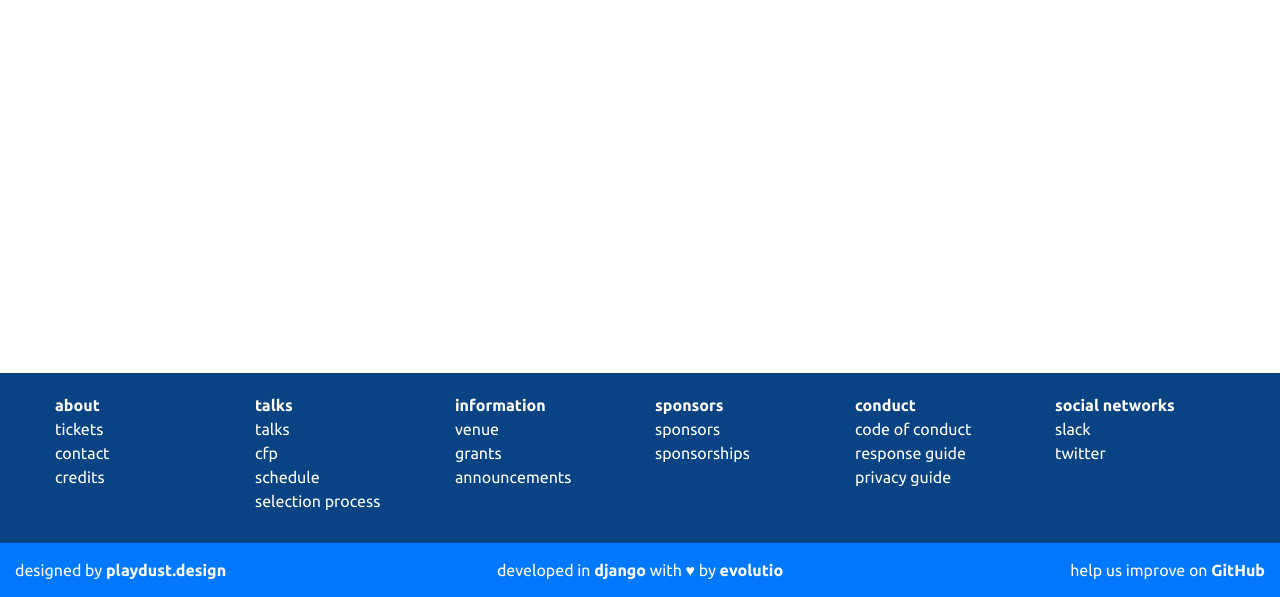
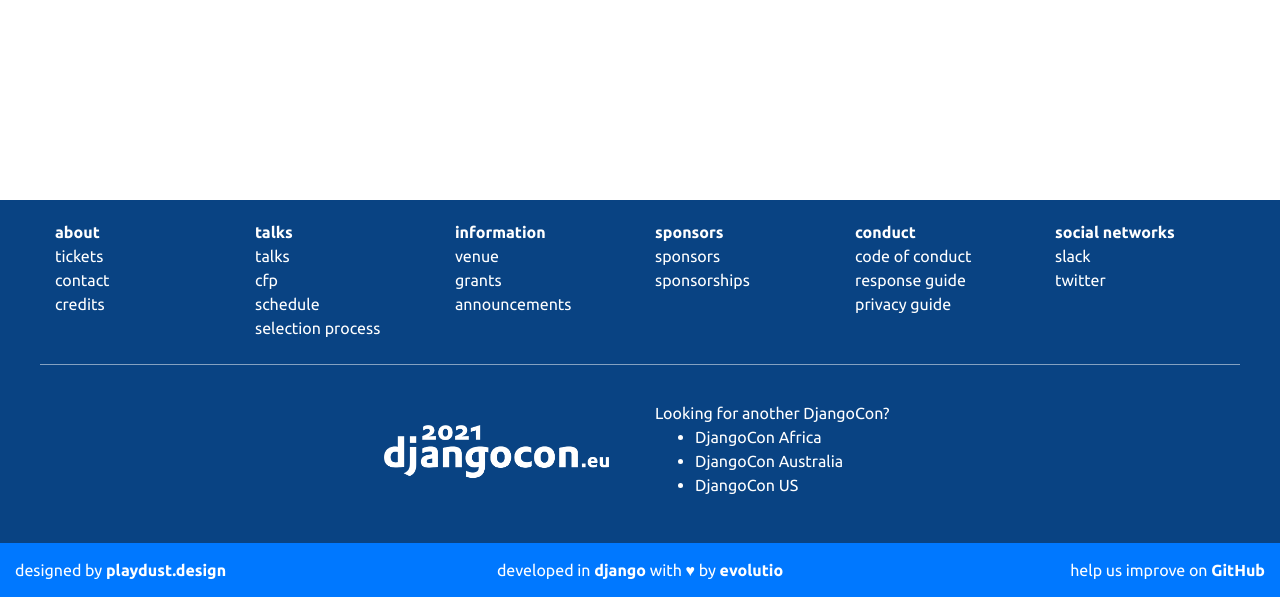
Before and after one commit to djangocon/2021.djangocon.eu, a Django app: page /accounts/password/reset/ in a window 1280 px wide. Shown: the part 203-800 px from the top of the page. Run offline with Django 3.2, Linux system fonts and the light colour scheme; some libraries are stand-ins or nearby versions.

Commit message:
other djcs in footer

```diff
--- a/djangocon_2020/templates/modules/footer.html
+++ b/djangocon_2020/templates/modules/footer.html
@@ -40,6 +40,18 @@
       <a class="text-white" href="https://join.slack.com/t/djangoconeurope2020/shared_invite/zt-cyuhq1vr-XNFnxqD63YGTCl_YdwUJzw" target="_blank">slack</a><br/>
       <a class="text-white" href="https://twitter.com/djangoconeurope" target="_blank">twitter</a>
     </div>
+    <hr class="w-100 mt-4" style="border-top: 1px solid rgba(255, 255, 255, .5)"/>
+    <div class="col-sm-6 col-12 text-sm-right mt-3">
+      <a class="nav-link" href="/home"><img src="{% static 'images/logo.png' %}" alt="Logo" height="70rem;"></a>
+    </div>
+    <div class="col-sm-6 col-12 text-small">
+      Looking for another DjangoCon?
+      <ul>
+        <li><a class="text-white" href="https://djangocon.africa/" target="_blank">DjangoCon Africa</a></li>
+        <li><a class="text-white" href="https://djangocon.com.au/" target="_blank">DjangoCon Australia</a></li>
+        <li><a class="text-white" href="https://djangocon.us/" target="_blank">DjangoCon US</a></li>
+      </ul>
+    </div>
   </div>
 </div>
 
```
